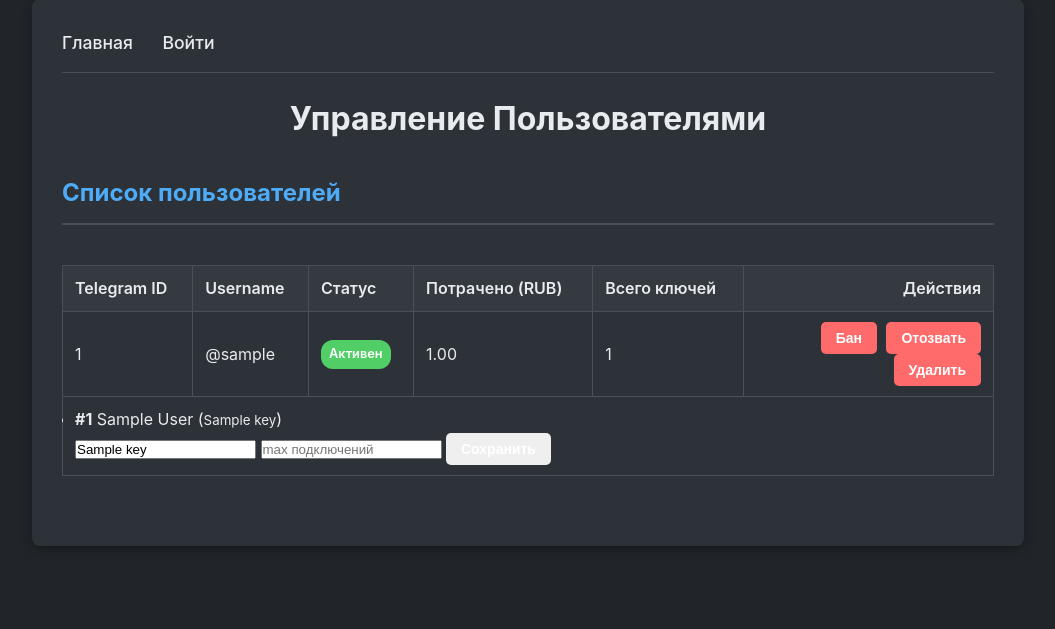
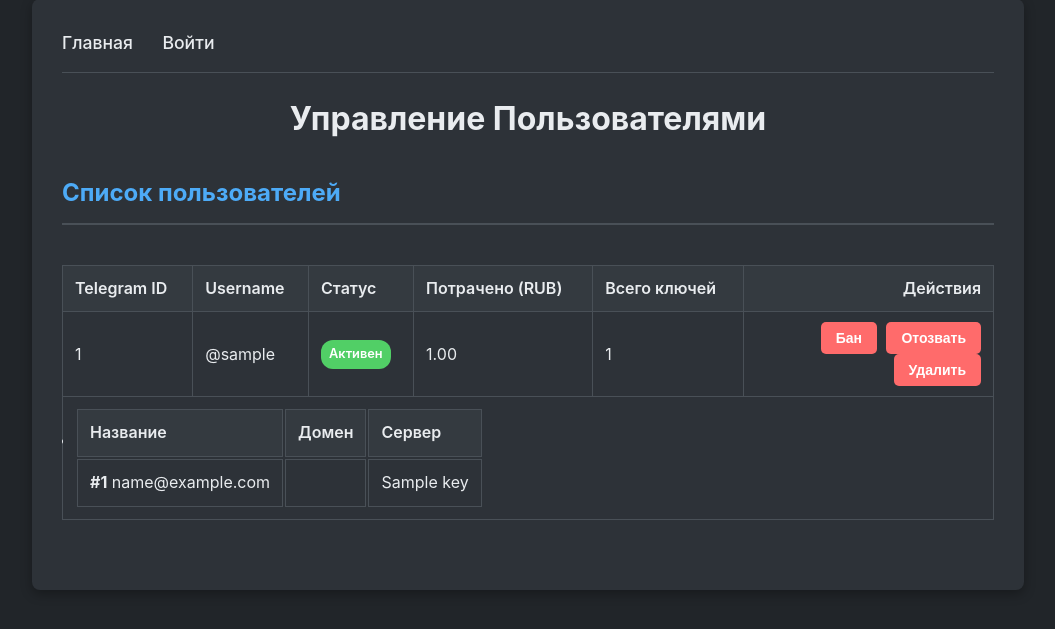
Before and after one commit to Vitaliy888/vless-shop-tgbot, a Python web app: template src/shop_bot/webhook_server/templates/users.html in a window 1280 px wide. Shown: the part 21-650 px from the top of the page, without its empty margins (112-1167 px from the left). Run offline with Jinja, Linux system fonts and the light colour scheme; the template is opened without the code that fills it: most values are stand-ins (such as "Sample title", 1, 10 or a date in 2020).

Commit message:
feat(admin): notify on new user and purchase; refactor users UI to show key title column without edit form

```diff
--- a/src/shop_bot/webhook_server/templates/users.html
+++ b/src/shop_bot/webhook_server/templates/users.html
@@ -57,13 +57,22 @@
 							<ul class="user-keys-list">
 								{% for key in user.user_keys %}
 								<li>
-									<strong>#{{ key.key_id }}</strong>
-									{{ key.display_name or (key.key_name or key.key_email) }} (<small>{{ key.host_name }}</small>)
-									<form action="{{ url_for('edit_key_route', key_id=key.key_id) }}" method="post" class="inline-form">
-										<input type="text" name="key_name" value="{{ key.key_name or '' }}" placeholder="Новое имя" />
-										<input type="number" name="max_connections" value="{{ key.max_connections or '' }}" min="1" placeholder="max подключений" />
-										<button type="submit" class="button button-small">Сохранить</button>
-									</form>
+									<table class="keys-subtable">
+										<thead>
+											<tr>
+												<th>Название</th>
+												<th>Домен</th>
+												<th>Сервер</th>
+											</tr>
+										</thead>
+										<tbody>
+											<tr>
+												<td><strong>#{{ key.key_id }}</strong> {{ key.key_email }}</td>
+												<td>{{ (key.key_email.split('@')[1]) if '@' in key.key_email else '' }}</td>
+												<td>{{ key.host_name }}</td>
+											</tr>
+										</tbody>
+									</table>
 								</li>
 								{% endfor %}
 							</ul>
```
Also changed, not shown: src/shop_bot/bot/handlers.py (+27 -1 lines).
